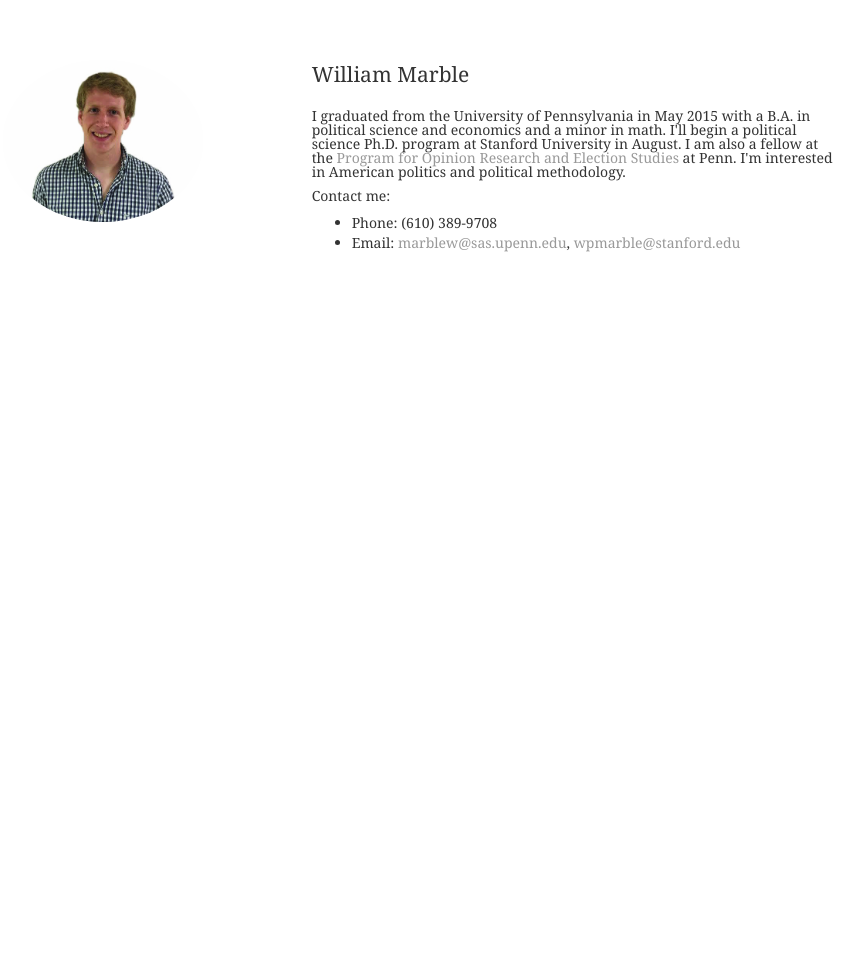
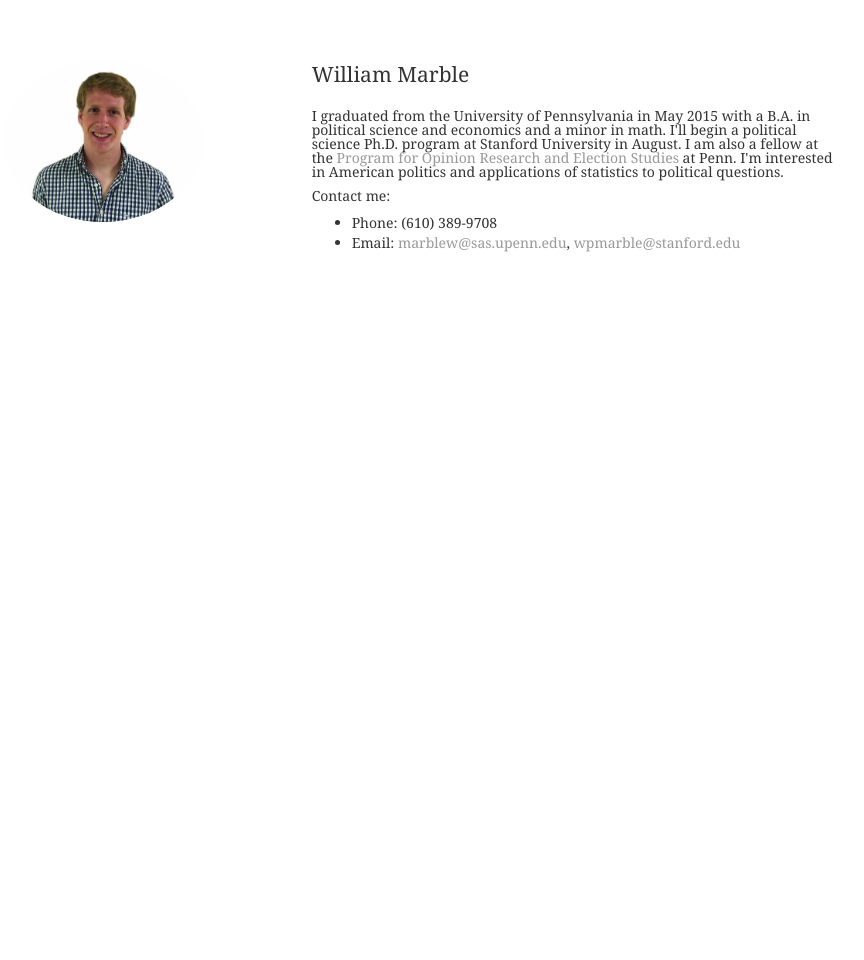
Before and after one commit to wpmarble/wpmarble.github.io, a Jekyll site: the page built from index.html, in a window 1280 px wide. Shown: the whole page, without its empty margins (189-1053 px from the left). Built offline with Jekyll 4.4.1, drawn with Linux system fonts in a browser that asks for light colours.

Commit message:
minor tweak

```diff
--- a/index.html
+++ b/index.html
@@ -9,7 +9,7 @@ title: William Marble
 	</div>
 	<div itemscope itemtype="http://data-vocabulary.org/Person" class="col-sm-8" style="width:60%">
 		<p class="lead"><span itemprop="name">William Marble</span></p>
-		<p>I graduated from the University of Pennsylvania in May 2015 with a B.A. in political science and economics and a minor in math. I'll begin a political science Ph.D. program at Stanford University in August. I am also a fellow at the <a href="http://pores.upenn.edu">Program for Opinion Research and Election Studies</a> at Penn. I'm interested in American politics and political methodology.</p>
+		<p>I graduated from the University of Pennsylvania in May 2015 with a B.A. in political science and economics and a minor in math. I'll begin a political science Ph.D. program at Stanford University in August. I am also a fellow at the <a href="http://pores.upenn.edu">Program for Opinion Research and Election Studies</a> at Penn. I'm interested in American politics and applications of statistics to political questions.</p>
 		<p>Contact me:</p>
 		<ul>
 			<li>Phone: (610) 389-9708</li>
```
